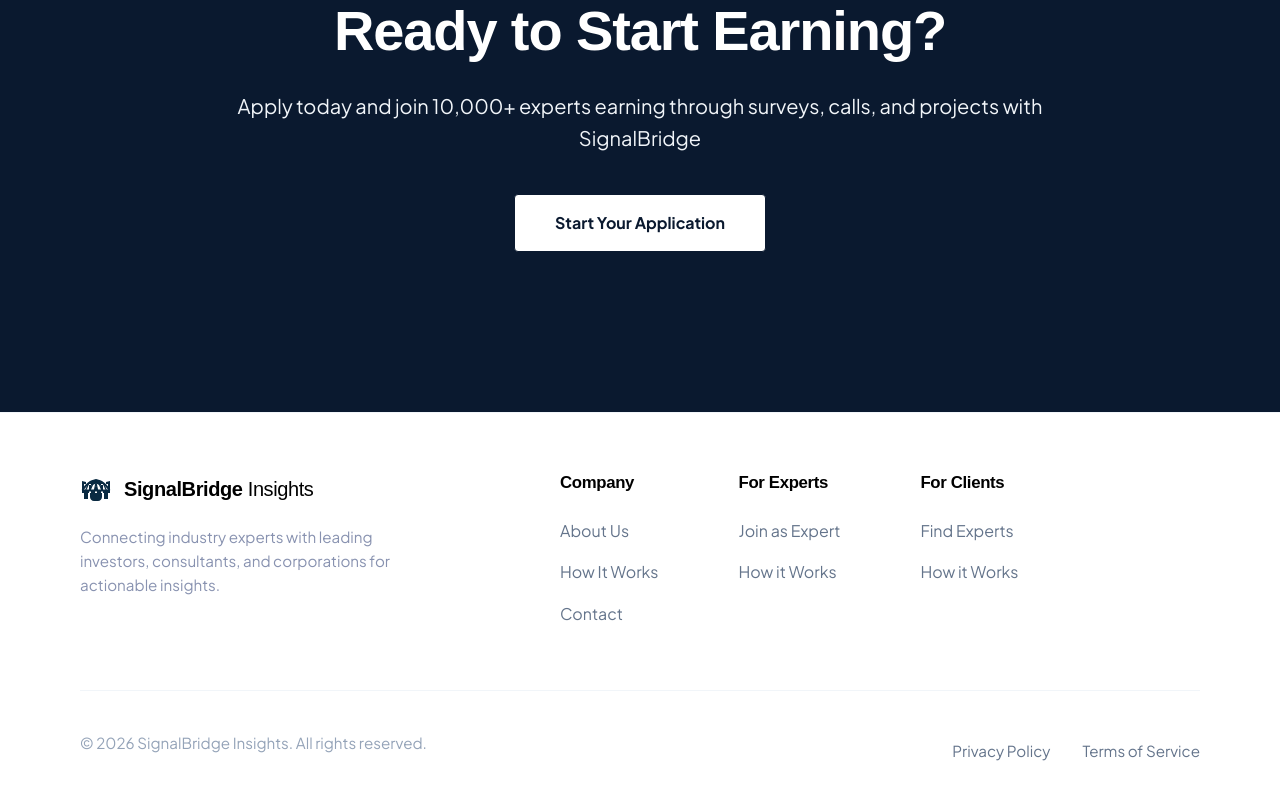
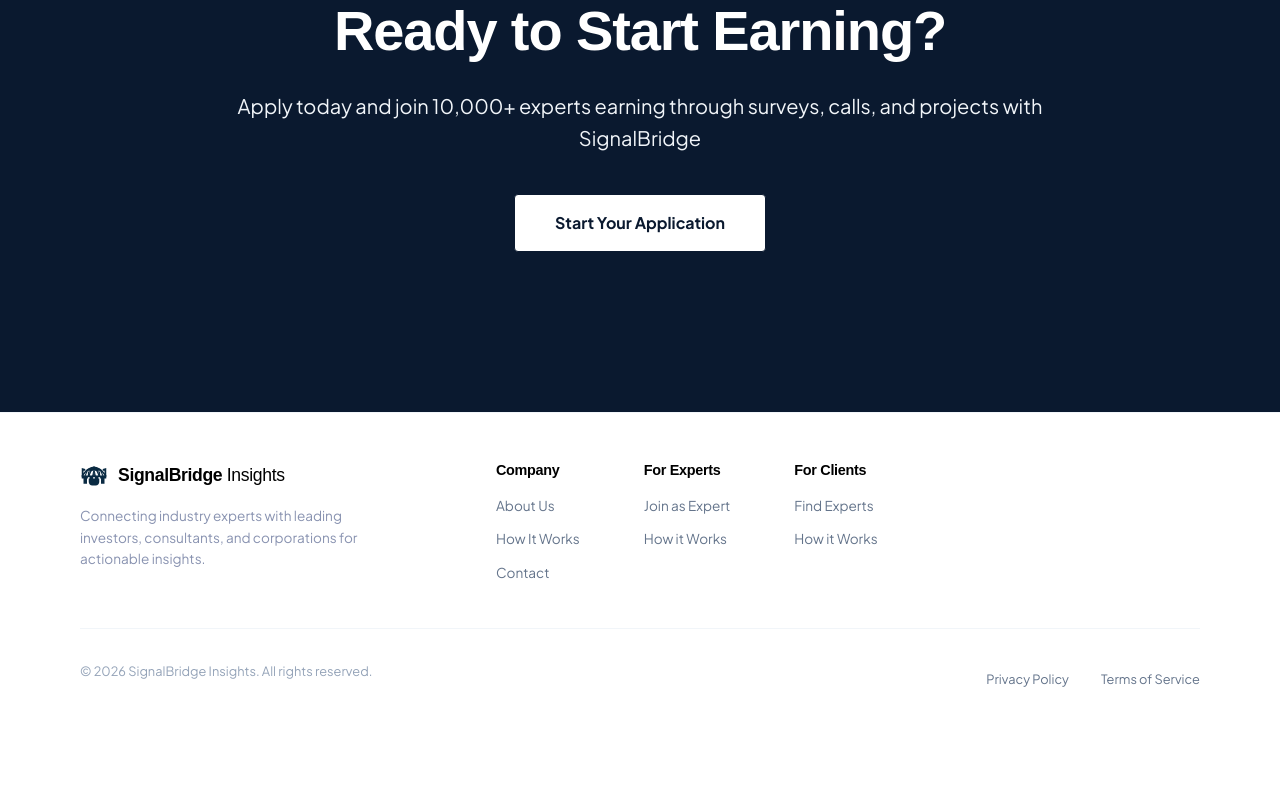
Before and after one commit to skydani26/signalbridge-insights, a Next.js app: page /for-experts in a window 1280 px wide. Shown: the part 7449-8249 px from the top of the page. After the commit the page ends 8178 px from the top, so only its background shows below. Built offline with nearby package versions, Linux system fonts and the light colour scheme; a web font is replaced by a local one.

Commit message:
style: scale down footer by another 20% for extreme elite compactness

```diff
--- a/src/components/Footer.module.css
+++ b/src/components/Footer.module.css
@@ -1,7 +1,7 @@
 .footer {
     background-color: #ffffff;
-    padding: 60px 0 40px;
-    /* Reduced by 40% from 100px */
+    padding: 48px 0 32px;
+    /* Reduced by another 20% */
     border-top: 1px solid #f1f5f9;
     color: #64748b;
 }
@@ -15,36 +15,38 @@
 .top {
     display: flex;
     justify-content: flex-start;
-    /* Changed from space-between to align columns left */
     flex-wrap: wrap;
-    gap: 120px;
-    /* Increased gap slightly for breathing room */
-    margin-bottom: 48px;
+    gap: 96px;
+    /* Reduced by 20% from 120px */
+    margin-bottom: 32px;
+    /* Reduced from 48px */
     padding-left: 0;
 }
 
 .brand {
-    max-width: 320px;
+    max-width: 280px;
+    /* Slightly more compact */
     margin-right: 40px;
-    /* Shifted branding slightly but keeping structural integrity */
 }
 
 .logoContainer {
     display: flex;
     align-items: center;
-    gap: 12px;
+    gap: 10px;
     text-decoration: none;
-    margin-bottom: 20px;
+    margin-bottom: 16px;
 }
 
 .logoIcon {
-    width: 32px;
+    width: 28px;
+    /* Smaller logo */
     height: auto;
 }
 
 .logoText {
     font-family: var(--font-heading);
-    font-size: 1.25rem;
+    font-size: 1.1rem;
+    /* Reduced from 1.25rem */
     font-weight: 700;
     color: #000000;
     letter-spacing: -0.02em;
@@ -58,21 +60,24 @@
 .tagline {
     color: var(--color-text-light);
     line-height: 1.6;
-    font-size: 0.95rem;
+    font-size: 0.85rem;
+    /* Reduced from 0.95rem */
 }
 
 .links {
     display: flex;
-    gap: 80px;
-    /* Adjusted from 100px */
+    gap: 64px;
+    /* Reduced by 20% from 80px */
     flex-wrap: wrap;
     flex: 1;
 }
 
 .column h4 {
     color: #000000;
-    margin-bottom: 24px;
-    font-size: 1.05rem;
+    margin-bottom: 16px;
+    /* Reduced from 24px */
+    font-size: 0.9rem;
+    /* Reduced from 1.05rem */
     font-weight: 700;
 }
 
@@ -80,9 +85,11 @@
     display: block;
     color: #64748b;
     text-decoration: none;
-    margin-bottom: 16px;
+    margin-bottom: 12px;
+    /* Reduced from 16px */
     transition: all 0.2s ease;
-    font-size: 1rem;
+    font-size: 0.85rem;
+    /* Reduced from 1rem */
     font-weight: 400;
 }
 
@@ -93,14 +100,16 @@
 
 .bottom {
     border-top: 1px solid #f1f5f9;
-    padding-top: 40px;
+    padding-top: 32px;
+    /* Reduced from 40px */
     display: flex;
     justify-content: space-between;
     align-items: center;
     flex-wrap: wrap;
     gap: 24px;
     color: #94a3b8;
-    font-size: 0.95rem;
+    font-size: 0.8rem;
+    /* Reduced from 0.95rem */
 }
 
 .legalLinks {
```
